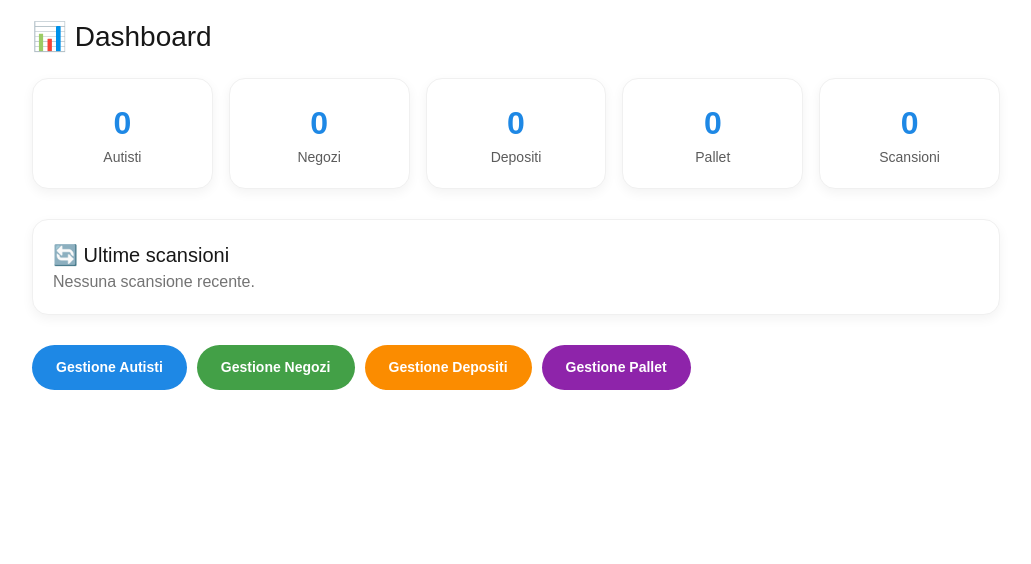
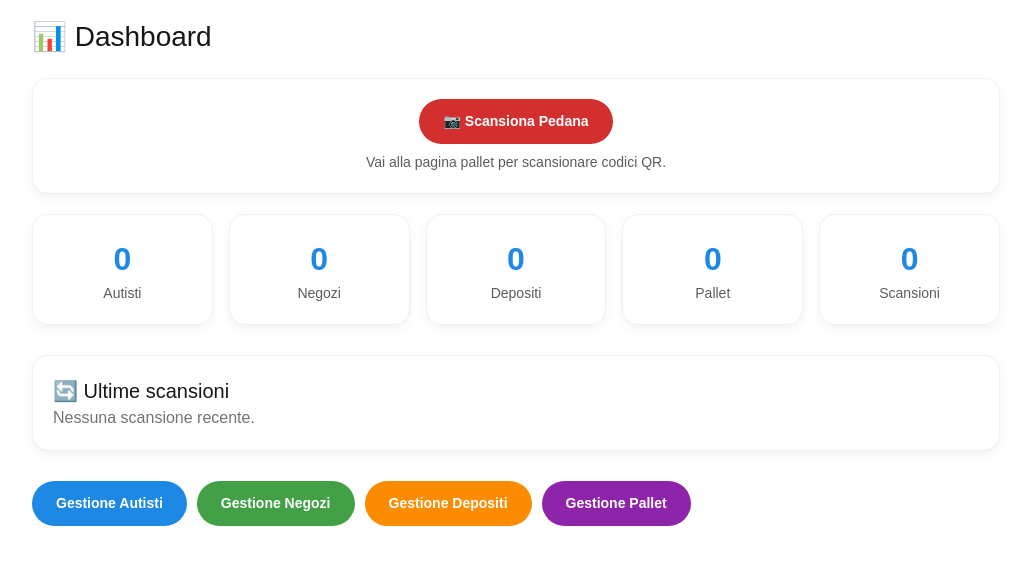
Before and after one commit to lucamandis89/pallet-tracker-v2, a Next.js app: page /dashboard in a window 1280 px wide. Shown: the top 564 px of the page, without its empty margins (124-1155 px from the left). Built offline with nearby package versions, Linux system fonts and the light colour scheme.

Commit message:
Update page.tsx

```diff
--- a/app/dashboard/page.tsx
+++ b/app/dashboard/page.tsx
@@ -15,7 +15,6 @@ export default function DashboardPage() {
   const [recentScans, setRecentScans] = useState<storage.ScanEvent[]>([]);
 
   useEffect(() => {
-    // Calcola statistiche
     const drivers = storage.getDrivers().length;
     const shops = storage.getShops().length;
     const depots = storage.getDepots().length;
@@ -24,7 +23,7 @@ export default function DashboardPage() {
     const scans = history.length;
 
     setStats({ drivers, shops, depots, pallets, scans });
-    setRecentScans(history.slice(0, 5)); // ultime 5 scansioni
+    setRecentScans(history.slice(0, 5));
   }, []);
 
   const cardStyle: React.CSSProperties = {
@@ -39,19 +38,33 @@ export default function DashboardPage() {
   const statNumberStyle = { fontSize: 32, fontWeight: 700, color: "#1e88e5" };
   const statLabelStyle = { fontSize: 14, opacity: 0.7, fontWeight: 500 };
 
+  const btnStyle = (bg: string) => ({
+    display: "inline-block",
+    padding: "12px 24px",
+    background: bg,
+    color: "white",
+    textDecoration: "none",
+    borderRadius: 30,
+    fontWeight: 600,
+    fontSize: 14,
+  });
+
   return (
     <div style={{ padding: 16, maxWidth: 1000, margin: "0 auto" }}>
       <h1 style={{ fontSize: 28, marginBottom: 20 }}>📊 Dashboard</h1>
 
-      {/* Griglia statistiche */}
-      <div
-        style={{
-          display: "grid",
-          gridTemplateColumns: "repeat(auto-fit, minmax(150px,1fr))",
-          gap: 16,
-          marginBottom: 30,
-        }}
-      >
+      {/* Pulsante per nuova scansione */}
+      <div style={{ ...cardStyle, marginBottom: 20, textAlign: "center" }}>
+        <Link href="/pallets" style={btnStyle("#d32f2f")}>
+          📷 Scansiona Pedana
+        </Link>
+        <p style={{ fontSize: 14, opacity: 0.7, marginTop: 8 }}>
+          Vai alla pagina pallet per scansionare codici QR.
+        </p>
+      </div>
+
+      {/* Statistiche */}
+      <div style={{ display: "grid", gridTemplateColumns: "repeat(auto-fit, minmax(150px,1fr))", gap: 16, marginBottom: 30 }}>
         <div style={cardStyle}>
           <div style={statNumberStyle}>{stats.drivers}</div>
           <div style={statLabelStyle}>Autisti</div>
@@ -82,15 +95,11 @@ export default function DashboardPage() {
         ) : (
           <ul style={{ listStyle: "none", padding: 0 }}>
             {recentScans.map((scan) => (
-              <li
-                key={scan.id}
-                style={{ borderBottom: "1px solid #eee", padding: "10px 0" }}
-              >
+              <li key={scan.id} style={{ borderBottom: "1px solid #eee", padding: "10px 0" }}>
                 <div style={{ fontWeight: 600 }}>📦 {scan.code}</div>
                 <div style={{ fontSize: 13, opacity: 0.7 }}>
                   {new Date(scan.ts).toLocaleString()}{" "}
-                  {scan.lat && scan.lng &&
-                    `📍 (${scan.lat.toFixed(4)}, ${scan.lng.toFixed(4)})`}
+                  {scan.lat && scan.lng && `📍 (${scan.lat.toFixed(4)}, ${scan.lng.toFixed(4)})`}
                 </div>
               </li>
             ))}
@@ -100,30 +109,11 @@ export default function DashboardPage() {
 
       {/* Link rapidi */}
       <div style={{ marginTop: 30, display: "flex", gap: 10, flexWrap: "wrap" }}>
-        <Link href="/drivers" style={buttonStyle("#1e88e5")}>
-          Gestione Autisti
-        </Link>
-        <Link href="/shops" style={buttonStyle("#43a047")}>
-          Gestione Negozi
-        </Link>
-        <Link href="/depots" style={buttonStyle("#fb8c00")}>
-          Gestione Depositi
-        </Link>
-        <Link href="/pallets" style={buttonStyle("#8e24aa")}>
-          Gestione Pallet
-        </Link>
+        <Link href="/drivers" style={btnStyle("#1e88e5")}>Gestione Autisti</Link>
+        <Link href="/shops" style={btnStyle("#43a047")}>Gestione Negozi</Link>
+        <Link href="/depots" style={btnStyle("#fb8c00")}>Gestione Depositi</Link>
+        <Link href="/pallets" style={btnStyle("#8e24aa")}>Gestione Pallet</Link>
       </div>
     </div>
   );
 }
-
-const buttonStyle = (bg: string) => ({
-  display: "inline-block",
-  padding: "12px 24px",
-  background: bg,
-  color: "white",
-  textDecoration: "none",
-  borderRadius: 30,
-  fontWeight: 600,
-  fontSize: 14,
-});
```
